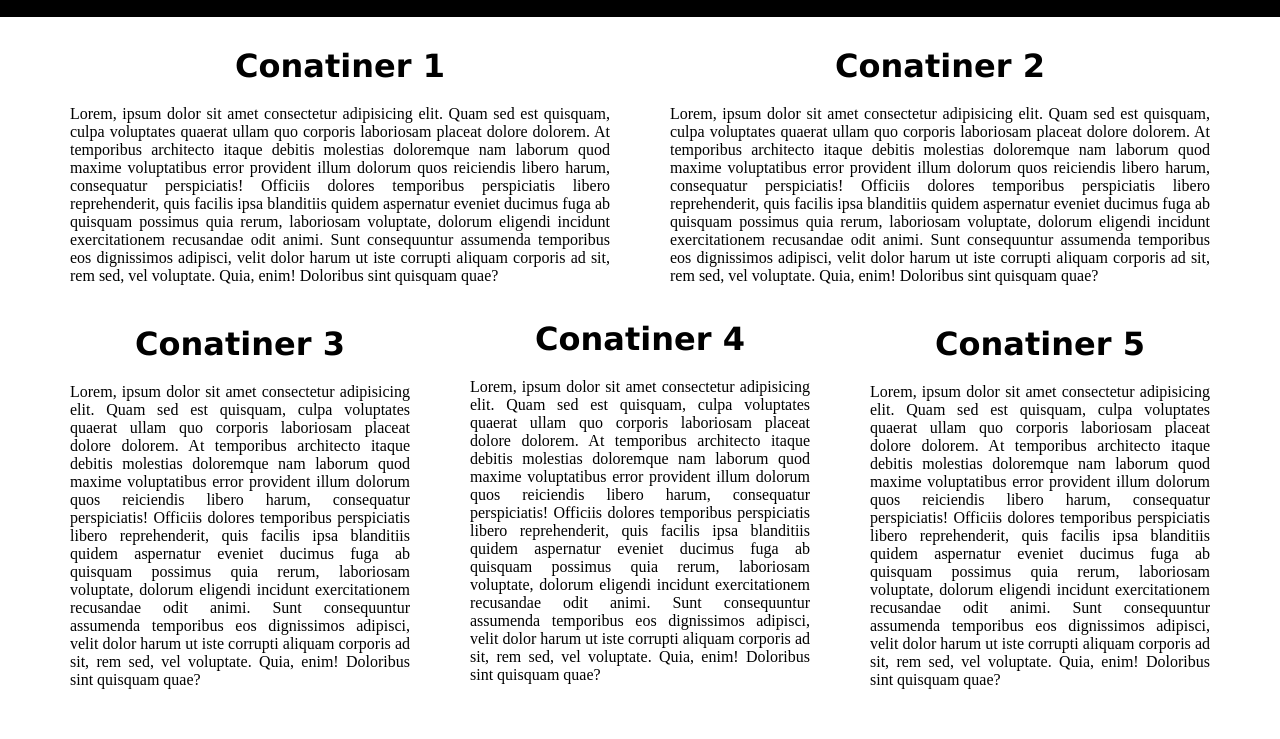
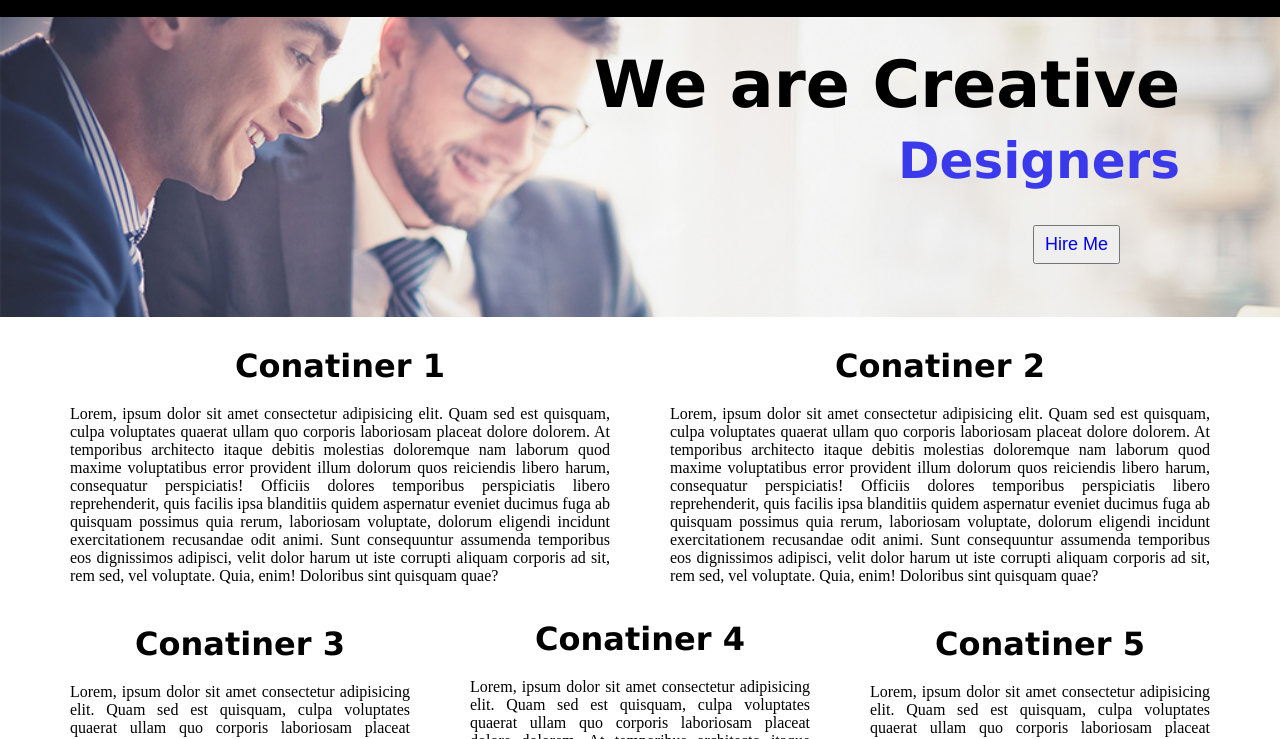
Before and after one commit to mustakim67/module-2-practice, a plain HTML site: page index.html in a window 1280 px wide. Shown: the part 61-800 px from the top of the page. Drawn offline with Linux system fonts and the light colour scheme.

Commit message:
Adding hero Section

```diff
--- a/index.html
+++ b/index.html
@@ -17,6 +17,11 @@
         <li><a href="#">Contact</a></li>
     </ul>
     <button type="submit">Log in</button>
+</div>
+<div class="hero-section">
+    <h1>We are Creative</h1>
+    <h2>Designers</h2>
+    <button><a href="#">Hire Me</a></button>
 </div>
 <div class="container">
 <div class="container1">
--- a/style.css
+++ b/style.css
@@ -138,3 +138,36 @@ background-color:rgb(84, 84, 235);
 .container5:hover{
     box-shadow: 10px 5px 10px black;
 }
+
+/*Hero part css*/
+.hero-section{
+    background-image: url("banner.jpg");
+    background-repeat: no-repeat;
+    background-position: center;
+    background-size: cover;
+    height: 300px;
+    position: relative;
+    text-align: right;
+    padding-right: 50px;
+}
+.hero-section h1{
+    padding: 30px 50px 0px 50px;
+    font-family: Verdana, Geneva, Tahoma, sans-serif;
+    font-size: 65px;
+    font-weight: 700;
+}
+.hero-section h2{
+    padding: 10px 50px;
+    font-family: Verdana, Geneva, Tahoma, sans-serif;
+    font-size: 50px;
+    font-weight: 700;
+    color: rgb(58, 58, 236);
+}
+
+.hero-section button{
+    padding: 7px 10px;
+    margin-top: 25px;
+    font-size: 18px;
+    margin-right: 110px;
+    margin-bottom: 15px;
+}
```
Also changed, not shown: banner.jpg (added), flower.jpg (added).
